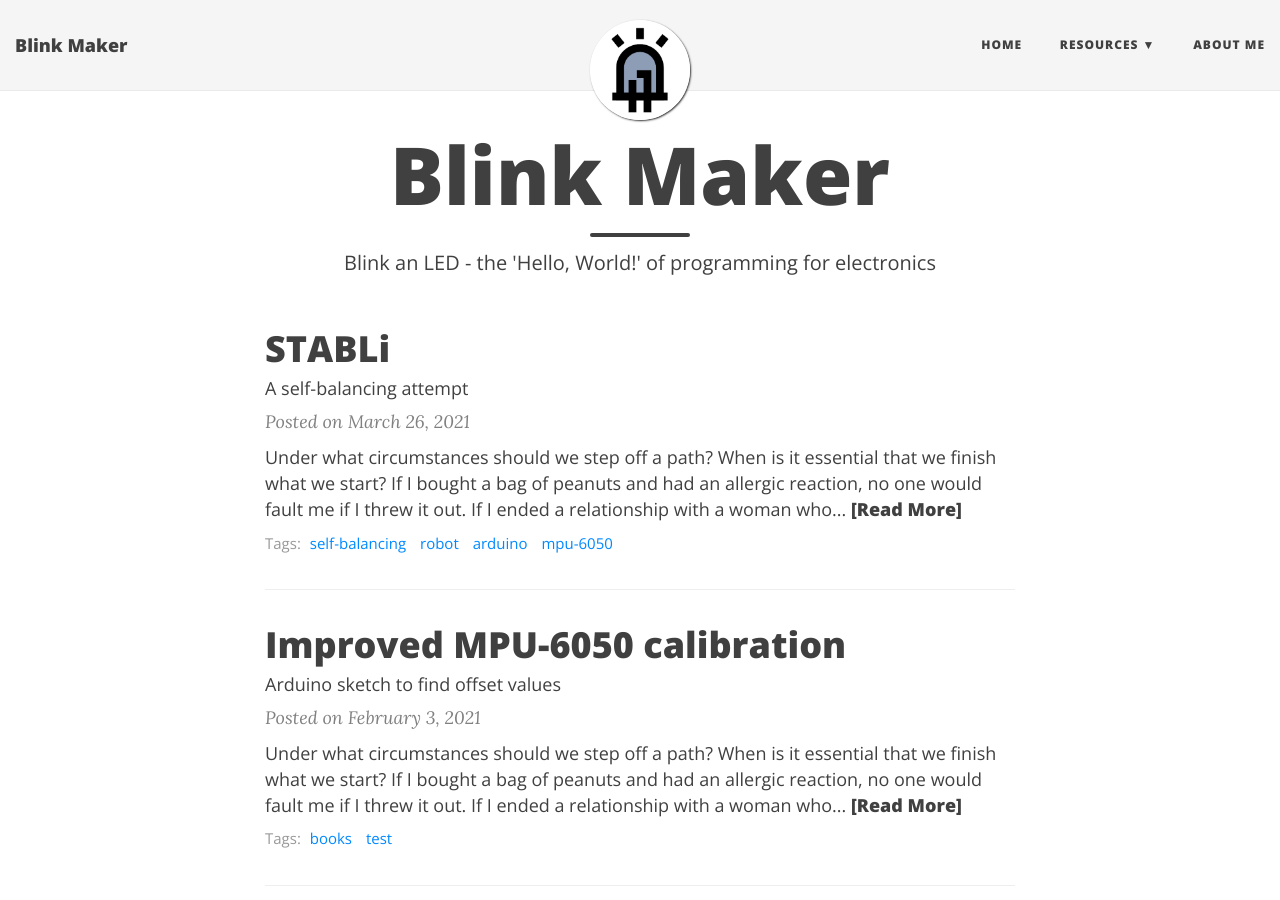
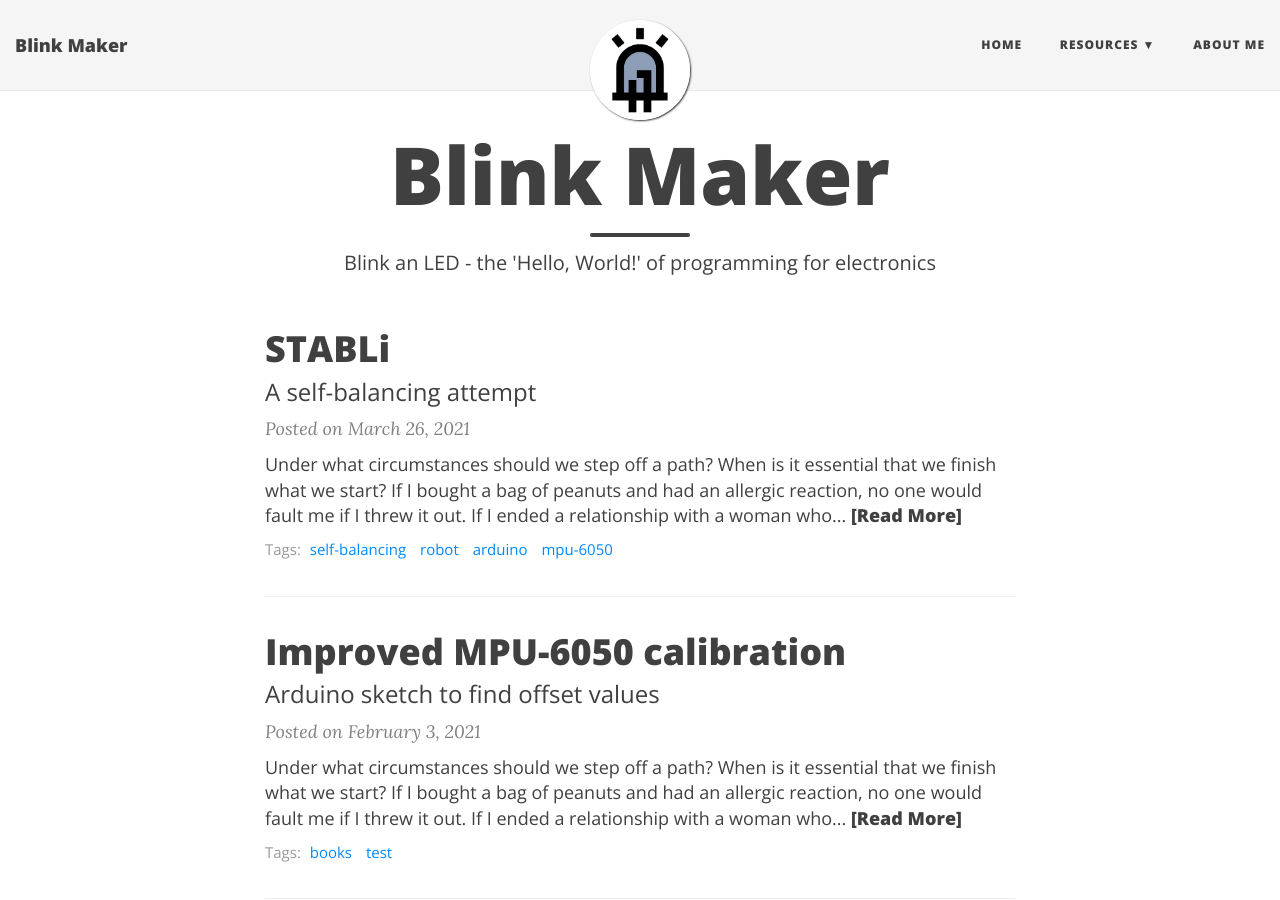
Before and after one commit to blinkmaker/blinkmaker.github.io, a Jekyll site: the page built from index.html, in a window 1280 px wide and 900 px high. Built offline with Jekyll 4.4.1, drawn with Linux system fonts in a browser that asks for light colours; nearby versions of some CDN libraries; the list of posts is cut into pages by our own code.

Commit message:
Update index.html

```diff
--- a/index.html
+++ b/index.html
@@ -12,9 +12,9 @@ use-site-title: true
 	  <h2 class="post-title">{{ post.title }}</h2>
 
 	  {% if post.subtitle %}
-	  <h4 class="post-subtitle">
+	  <h3 class="post-subtitle">
 	    {{ post.subtitle }}
-	  </h4>
+	  </h3>
 	  {% endif %}
     </a>
 
```
